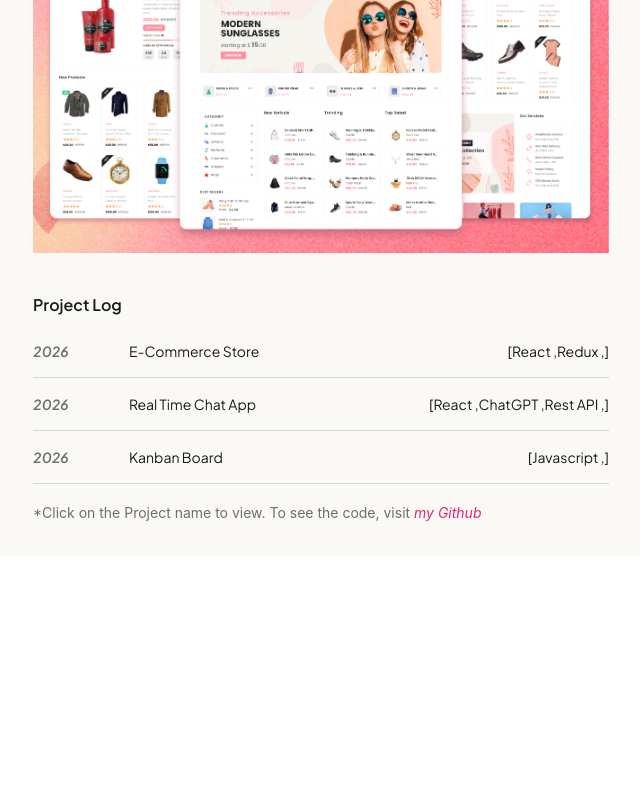
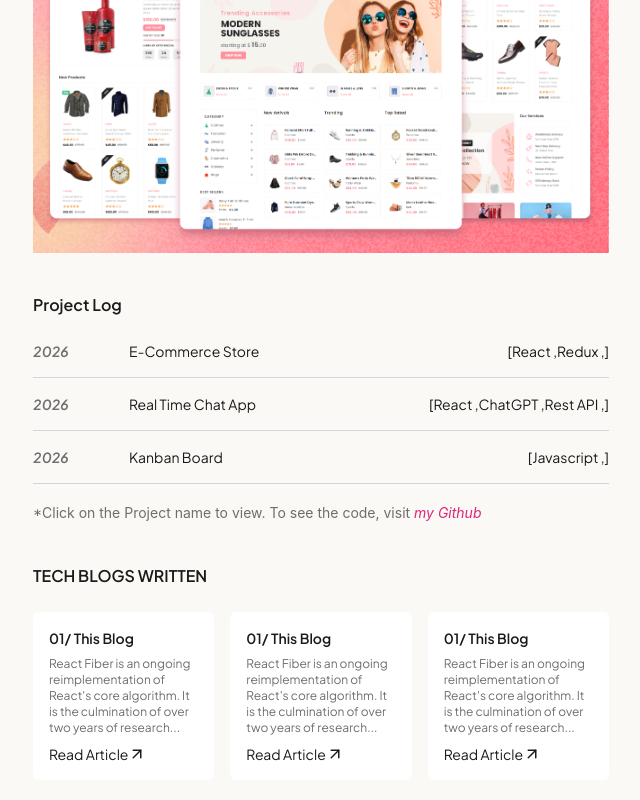
Before and after one commit to AkankshaDeshwal/Portfolio-Website, a React (Vite) app: page / in a window 1280 px wide. Shown: the part 487-1287 px from the top of the page, without its empty margins (319-959 px from the left). Before the commit the page ends 1043 px from the top, so only its background shows below. Built offline with nearby package versions, Linux system fonts and the light colour scheme.

Commit message:
feat:Add Tech Blog Section with static data

```diff
--- a/src/App.jsx
+++ b/src/App.jsx
@@ -3,6 +3,7 @@ import Header from "./sections/Header"
 import Hero from "./sections/Hero"
 import ProjectLog from "./sections/ProjectLog"
 import ProjectShowcase from "./sections/ProjectShowcase"
+import TechBlogs from "./sections/TechBlog"
 
 
 function App() {
@@ -24,6 +25,7 @@ function App() {
         <Hero />
         <ProjectShowcase />
         <ProjectLog />
+        <TechBlogs />
       </div>
     </main>
 
--- /dev/null
+++ b/src/components/TechBlogCard.jsx
@@ -0,0 +1,14 @@
+import { ArrowUpRight } from "lucide-react";
+import PageLink from "./PageLink";
+
+const TechBlogCard = () => {
+    return ( <div className="font-primary rounded-md p-4 bg-white flex flex-col gap-2 text-foreground">
+        <div className="text-sm font-semibold ">01/ This Blog</div>
+        <div className="text-xs text-muted font-secondary">React Fiber is an ongoing reimplementation of React's core algorithm. It is the culmination of over two years of research...</div>
+        <div className=" text-sm  flex items-center"><PageLink name='Read Article'/><ArrowUpRight size={18} /></div>
+
+
+    </div> );
+}
+
+export default TechBlogCard;
--- /dev/null
+++ b/src/sections/TechBlog.jsx
@@ -0,0 +1,16 @@
+import TechBlogCard from "../components/TechBlogCard";
+
+const TechBlogs = () => {
+    return (
+        <div className="w-full">
+            <h1 className="text-l text-foreground font-semibold font-primary mb-6">TECH BLOGS WRITTEN</h1>
+            <div className="flex gap-4">
+                <TechBlogCard />
+                <TechBlogCard />
+                <TechBlogCard />
+            </div>
+        </div>
+     );
+}
+
+export default TechBlogs;
```
